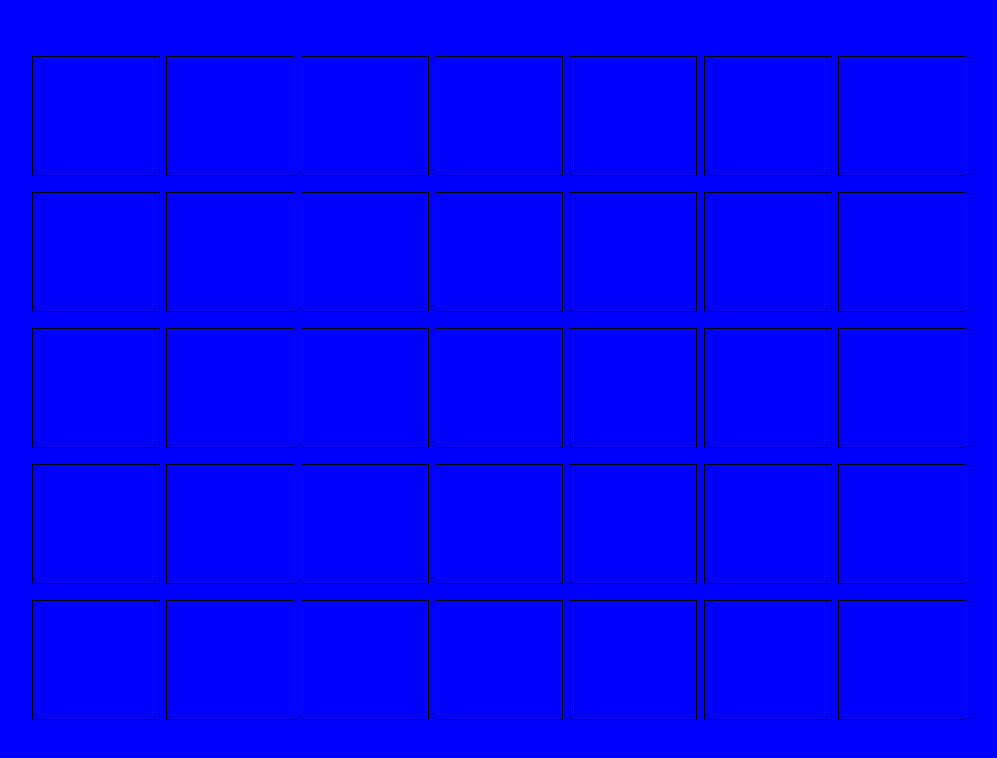
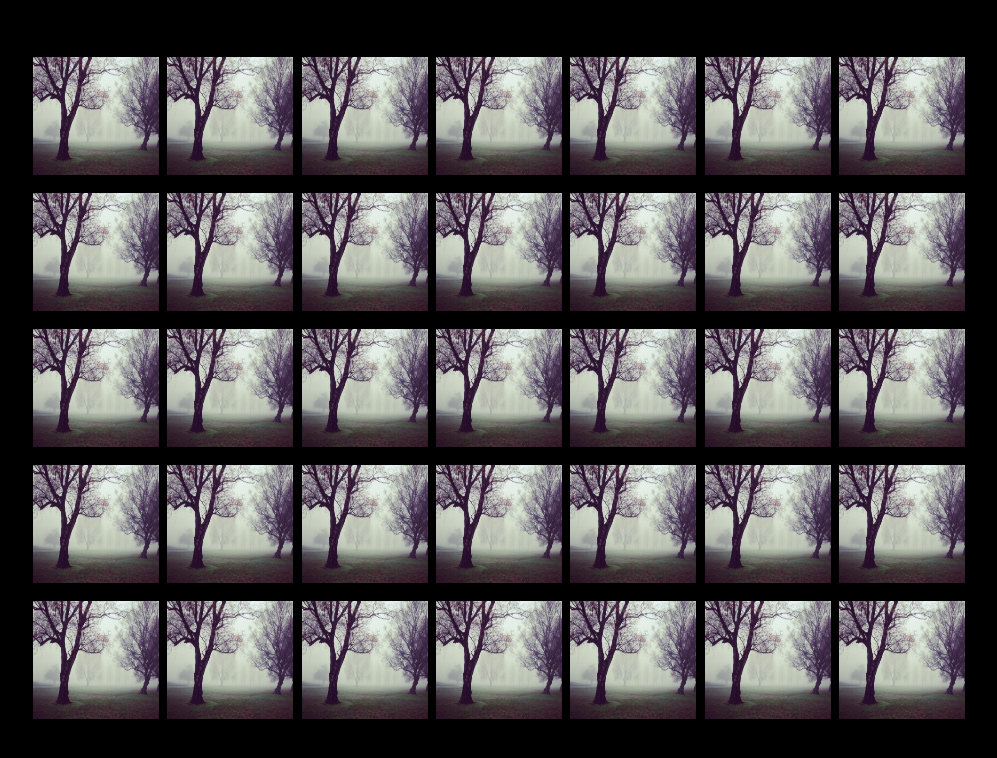
Before and after one commit to Enzo-belardo/html-css-zoom, a plain HTML site: page index.html in a window 1280 px wide. Shown: the whole page, without its empty margins (141-1138 px from the left). Drawn offline with Linux system fonts and the light colour scheme.

Commit message:
implementazione immagini

```diff
--- a/index.html
+++ b/index.html
@@ -11,51 +11,124 @@
     <main>
         <div class="container">
             <div class="line">
-                <div class="cam"></div>
-                <div class="cam"></div>
-                <div class="cam"></div>
-                <div class="cam"></div>
-                <div class="cam"></div>
-                <div class="cam"></div>
-                <div class="cam"></div>
+                <div class="cam">
+                    <img src="Logo.png" alt="">
+                </div>
+                <div class="cam">
+                    <img src="Logo.png" alt="">
+                </div>
+                <div class="cam">
+                    <img src="Logo.png" alt="">
+                </div>
+                <div class="cam">
+                    <img src="Logo.png" alt="">
+                </div>
+                <div class="cam">
+                    <img src="Logo.png" alt="">
+                </div>
+                <div class="cam">
+                    <img src="Logo.png" alt="">
+                </div>
+                <div class="cam">
+                    <img src="Logo.png" alt="">
+                </div>
             </div>
             <div class="line">
-                <div class="cam"></div>
-                <div class="cam"></div>
-                <div class="cam"></div>
-                <div class="cam"></div>
-                <div class="cam"></div>
-                <div class="cam"></div>
-                <div class="cam"></div>
+                <div class="cam">
+                    <img src="Logo.png" alt="">
+                </div>
+                <div class="cam">
+                    <img src="Logo.png" alt="">
+                </div>
+                <div class="cam">
+                    <img src="Logo.png" alt="">
+                </div>
+                <div class="cam">
+                    <img src="Logo.png" alt="">
+                </div>
+                <div class="cam">
+                    <img src="Logo.png" alt="">
+                </div>
+                <div class="cam">
+                    <img src="Logo.png" alt="">
+                </div>
+                <div class="cam">
+                    <img src="Logo.png" alt="">
+                </div>
             </div>
             <div class="line">
-                <div class="cam"></div>
-                <div class="cam"></div>
-                <div class="cam"></div>
-                <div class="cam"></div>
-                <div class="cam"></div>
-                <div class="cam"></div>
-                <div class="cam"></div>
+                <div class="cam">
+                    <img src="Logo.png" alt="">
+                </div>
+                <div class="cam">
+                    <img src="Logo.png" alt="">
+                </div>
+                <div class="cam">
+                    <img src="Logo.png" alt="">
+                </div>
+                <div class="cam">
+                    <img src="Logo.png" alt="">
+                </div>
+                <div class="cam">
+                    <img src="Logo.png" alt="">
+                </div>
+                <div class="cam">
+                    <img src="Logo.png" alt="">
+                </div>
+                <div class="cam">
+                    <img src="Logo.png" alt="">
+                </div>
             </div>
             <div class="line">
-                <div class="cam"></div>
-                <div class="cam"></div>
-                <div class="cam"></div>
-                <div class="cam"></div>
-                <div class="cam"></div>
-                <div class="cam"></div>
-                <div class="cam"></div>
+                <div class="cam">
+                    <img src="Logo.png" alt="">
+                </div>
+                <div class="cam">
+                    <img src="Logo.png" alt="">
+                </div>
+                <div class="cam">
+                    <img src="Logo.png" alt="">
+                </div>
+                <div class="cam">
+                    <img src="Logo.png" alt="">
+                </div>
+                <div class="cam">
+                    <img src="Logo.png" alt="">
+                </div>
+                <div class="cam">
+                    <img src="Logo.png" alt="">
+                </div>
+                <div class="cam">
+                   <img src="Logo.png" alt="">
+                </div>
             </div>
             <div class="line">
-                <div class="cam"></div>
-                <div class="cam"></div>
-                <div class="cam"></div>
-                <div class="cam"></div>
-                <div class="cam"></div>
-                <div class="cam"></div>
-                <div class="cam"></div>
+                <div class="cam">
+                    <img src="Logo.png" alt="">
+                </div>
+                <div class="cam">
+                    <img src="Logo.png" alt="">
+                </div>
+                <div class="cam">
+                    <img src="Logo.png" alt="">
+                </div>
+                <div class="cam">
+                    <img src="Logo.png" alt="">
+                </div>
+                <div class="cam">
+                    <img src="Logo.png" alt="">
+                </div>
+                <div class="cam">
+                    <img src="Logo.png" alt="">
+                </div>
+                <div class="cam">
+                    <img src="Logo.png" alt="">
+                </div>
             </div>
         </div>
     </main>
+    <footer>
+
+    </footer>
 </body>
 </html>
--- a/style.css
+++ b/style.css
@@ -6,7 +6,7 @@
 .container{
     width: 100vw;
     height: 100vh;
-    background-color: blue;
+    background-color: black;
     padding: 3rem;
 }
 .line{
@@ -25,4 +25,9 @@
     width: calc(100%/ 7) -2rem;
     height: 15vh;
     border: solid 1px black;
+    display: flex;
 }
+img{
+    width: 100%;
+    height: 100%;
+}
```
Also changed, not shown: Logo.png (added).
